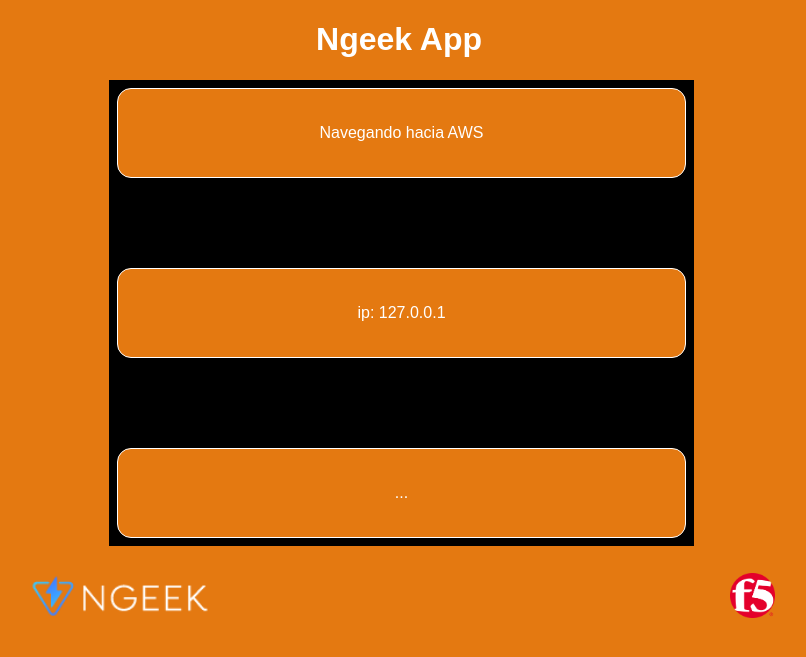
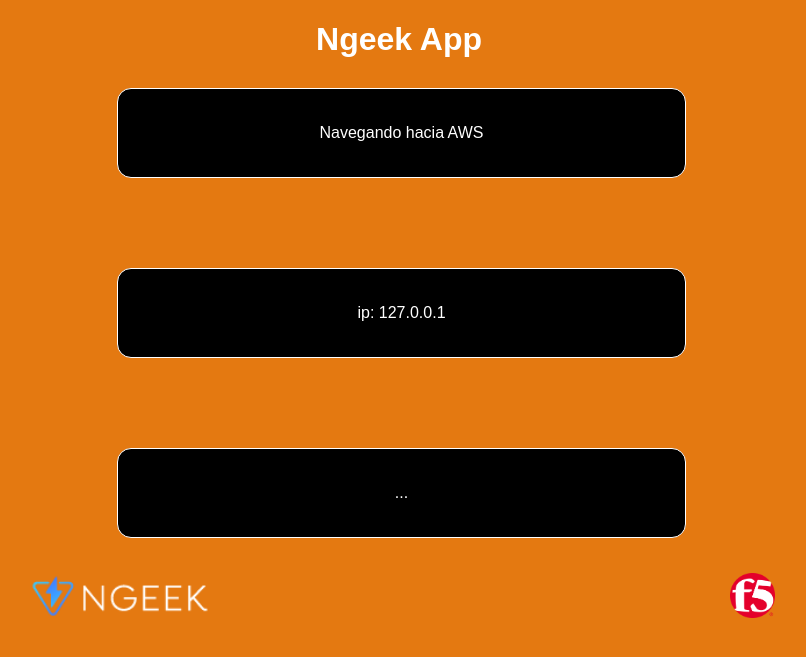
Before and after one commit to JSebastianRLA/demonNgeekApp, a Flask app: page / in a window 1280 px wide. Shown: the top 657 px of the page, without its empty margins (241-1047 px from the left). Run offline with Flask 3, Linux system fonts and the light colour scheme.

Commit message:
cambios (finales)

```diff
--- a/demoAppAws/app.py
+++ b/demoAppAws/app.py
@@ -11,4 +11,4 @@ def index():
     return render_template('index.html', ip_address=ip_address)
 
 if __name__ == '__main__':
-    app.run(debug=True)
+    app.run(host='192.168.0.168', port=5000)
--- a/demoAppAws/static/css/styles.css
+++ b/demoAppAws/static/css/styles.css
@@ -46,7 +46,7 @@ section {
   color: white;
 }
 .card-info2 {
-  background-color: #000;
+  background-color: #e47911;
   width: 45%;
   margin-left: 5px;
   height: 450px;
@@ -61,7 +61,7 @@ section {
   justify-content: space-between;
 }
 .subcar-info3 {
-  background-color: #e47911;
+  background-color: black;
   height: 80px;
   border-radius: 14px;
   padding: 4px;
```
